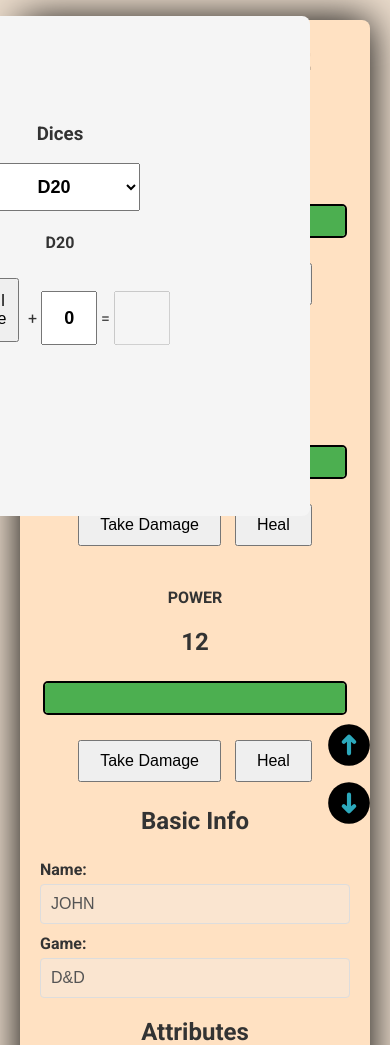
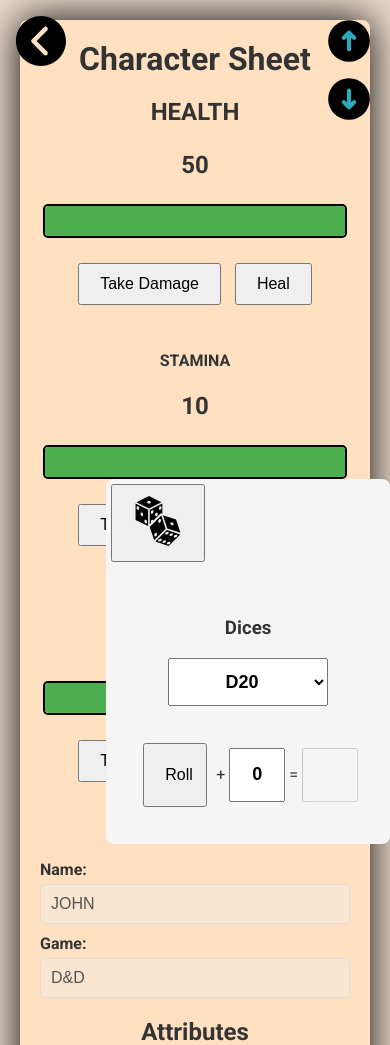
Before and after one commit to sirBaggins/shire_rpg, a Flask app: page /sheet/36 in a window 390 px wide, after a click that opens the changed part. Shown: the top 1045 px of the page. Run offline with Flask 3, Linux system fonts and the light colour scheme; a user stored in the database is signed in; some libraries are stand-ins or nearby versions.

Commit message:
enhance mobile ux

```diff
--- a/static/script.js
+++ b/static/script.js
@@ -70,12 +70,14 @@ function getRandomIntInclusive(min, max) {
 }
 
 
-function d20(dID, s, r, max) {
+function rollDice(dID, s, r, max) {
     const dice = document.getElementById(dID);
     const sum = document.getElementById(s);
     const result = document.getElementById(r);
 
     dice.innerText = getRandomIntInclusive(1, max);
+
+    updater(dID, s, r)
 }
 
 
@@ -86,3 +88,10 @@ function updater(dice, sum, result) {
 
     diceResult.value = (parseInt(diceInput.innerText) + parseInt(diceSum.value))
 }
+
+
+window.addEventListener('popstate', (back) => {
+    if (document.getElementById("pageDice").className === "floatDice1") {
+        openDice('pageDice', 'inside');
+    }
+})
--- a/static/sheet.css
+++ b/static/sheet.css
@@ -246,7 +246,7 @@ button {
 
 .floatUpDown {
     position: fixed;
-    bottom: 1rem;
+    top: 1rem;
     right: 1rem;
 }
 
@@ -256,18 +256,11 @@ button {
     transform: rotate(180deg);
 }
 
-/*
-* Prefixed by https://autoprefixer.github.io
-* PostCSS: v8.4.14,
-* Autoprefixer: v10.4.7
-* Browsers: last 4 version
-*/
-
 
 .floatDice0 {
     position: fixed;
-    top: 1rem;
-    right: 5rem;
+    bottom: 3rem;
+    right: 3rem;
 
     width: 50px;
     height: 50px;
@@ -276,20 +269,24 @@ button {
 
 .floatDice1 {
     position: fixed;
-    top: 1rem;
-    right: 5rem;
+    bottom: 0;
+    right: 0;
 
     border-radius: 8px;
 
-    width: 500px;
-    height: 500px;
+    width: max-content;
+    height: max-content;
     background-color: #f5f5f5;
-
 }
 
 #inside {
     text-align: center;
     display: none;
+    padding: 2rem;
+}
+
+#dices {
+    margin-bottom: 2rem;
 }
 
 .diceInput {
--- a/templates/sheet.html
+++ b/templates/sheet.html
@@ -105,22 +105,19 @@
             <h3>Dices</h3>
 
             <select name="dices" id="dices" class="selector">
-                <option value="d20">D20</option>
-                <option value="d10">D10</option>
-                <option value="d8">D8</option>
-                <option value="d6">D8</option>
-                <option value="d4">D4</option>
+                <option value="20">D20</option>
+                <option value="10">D10</option>
+                <option value="8">D8</option>
+                <option value="6">D6</option>
+                <option value="4">D4</option>
             </select>
 
             <div id="diceroll">
-                <!-- d20 -->
                 <div>
-                    <h4>D20</h4>
-                    <button type="button" id="dice20"
-                        onclick="d20('dice20', 'dice20Sum', 'dice20Result', 20), updater('dice20', 'dice20Sum', 'dice20Result')"
+                    <button type="button" id="dice" onclick="rollDice('dice', 'diceSum', 'diceResult', 20)"
                         class="diceBTN">Roll
-                        dice</button> + <input type="text" id="dice20Sum" class="diceInput" value="0"> = <input
-                        type="text" id="dice20Result" class="diceInput" disabled>
+                    </button> + <input type="text" id="diceSum" class="diceInput" value="0"> = <input type="text"
+                        id="diceResult" class="diceInput" disabled>
                 </div>
             </div>
         </div>
@@ -309,63 +306,14 @@
             document.getElementById("dices").addEventListener("change", (other) => {
                 const option = event.target.value;
 
-                switch (option) {
-                    case "d20":
-                        document.getElementById("diceroll").innerHTML = `
-            <h4>D20</h4>
-    <button type="button" id="dice20"
-        onclick="d20('dice20', 'dice20Sum', 'dice20Result', 20), updater('dice20', 'dice20Sum', 'dice20Result')"
-        class="diceBTN">Roll
-        dice</button> + <input type="text" id="dice20Sum" class="diceInput" value="0"> = <input type="text"
-        id="dice20Result" class="diceInput" disabled>
-            `;
-                        break;
-                    case "d10":
-                        document.getElementById("diceroll").innerHTML = `
-        <h4>D10</h4>
-        <button type="button" id="dice20"
-        onclick="d20('dice20', 'dice20Sum', 'dice20Result', 10), updater('dice20', 'dice20Sum', 'dice20Result')"
-        class="diceBTN">Roll
-        dice</button> + <input type="text" id="dice20Sum" class="diceInput" value="0"> = <input type="text"
-        id="dice20Result" class="diceInput" disabled>
-            `;
-                        break;
-                    case "d8":
-                        document.getElementById("diceroll").innerHTML = `
-        <h4>D8</h4>
-        <button type="button" id="dice20"
-        onclick="d20('dice20', 'dice20Sum', 'dice20Result', 8), updater('dice20', 'dice20Sum', 'dice20Result')"
-        class="diceBTN">Roll
-        dice</button> + <input type="text" id="dice20Sum" class="diceInput" value="0"> = <input type="text"
-        id="dice20Result" class="diceInput" disabled>
-            `;
-                        break;
-                    case "d6":
-                        document.getElementById("diceroll").innerHTML = `
-        <h4>D6</h4>
-        <button type="button" id="dice20"
-        onclick="d20('dice20', 'dice20Sum', 'dice20Result', 6), updater('dice20', 'dice20Sum', 'dice20Result')"
-        class="diceBTN">Roll
-        dice</button> + <input type="text" id="dice20Sum" class="diceInput" value="0"> = <input type="text"
-        id="dice20Result" class="diceInput" disabled>
-            `;
-                        break;
-                    case "d4":
-                        document.getElementById("diceroll").innerHTML = `
-        <h4>D4</h4>
-        <button type="button" id="dice20"
-        onclick="d20('dice20', 'dice20Sum', 'dice20Result', 4), updater('dice20', 'dice20Sum', 'dice20Result')"
-        class="diceBTN">Roll
-        dice</button> + <input type="text" id="dice20Sum" class="diceInput" value="0"> = <input type="text"
-        id="dice20Result" class="diceInput" disabled>
-            `;
-                        break;
-                }
+                document.getElementById("diceroll").innerHTML = `<div>
+                    <button type="button" id="dice" onclick="rollDice('dice', 'diceSum', 'diceResult', ${option})"
+                        class="diceBTN">Roll
+                        dice</button> + <input type="text" id="diceSum" class="diceInput" value="0"> = <input
+                        type="text" id="diceResult" class="diceInput" disabled>
+                </div>`
             })
 
-            document.getElementById("dice20Sum").addEventListener("keyup", (update) => {
-                updater('dice20', 'dice20Sum', 'dice20Result')
-            })
         </script>
 </body>
 
```
Also changed, not shown: static/styles.css (+7 -4 lines).
